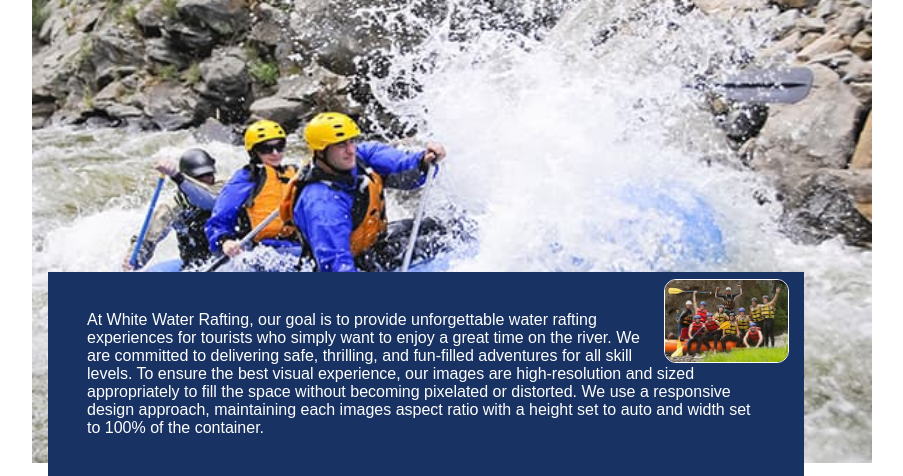
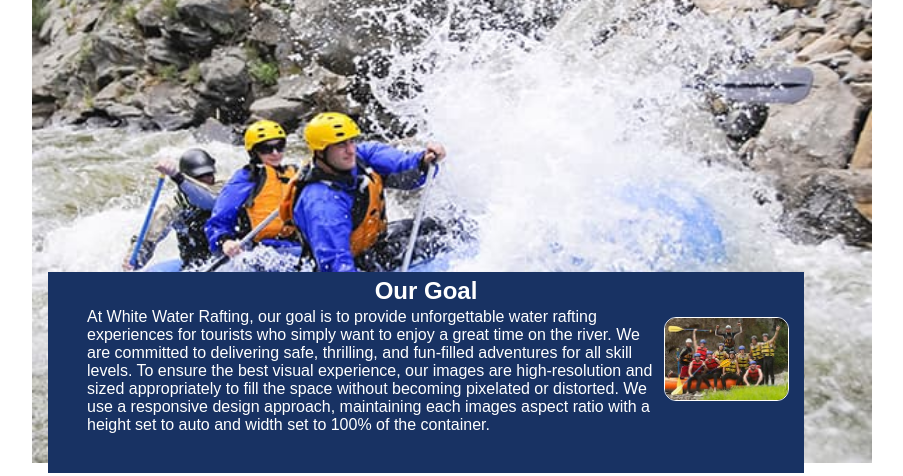
Before and after one commit to Ilegubo/wdd130, a plain HTML site: page wwr/about.html in a window 1280 px wide. Shown: the part 259-735 px from the top of the page, without its empty margins (188-1091 px from the left). Drawn offline with Linux system fonts and the light colour scheme.

Commit message:
W04 Assignment

```diff
--- a/wwr/about.html
+++ b/wwr/about.html
@@ -2,7 +2,7 @@
 <html lang="en">
 
 <head>
-	<!-- <meta charset="UTF-8" /> -->
+	<meta charset="UTF-8" />
 	<meta name="viewport" content="width=device-width, initial-scale=1.0" />
 	<meta name="description" content=" " />
 	<meta name="author" content="Ilegubo Kofi Owusu" />
@@ -27,8 +27,9 @@
 			<img src="images/background-image.jpg" class="hero-background" alt="background-image" />
 			<h1 class="about-section">About Us - White Water Rafting</h1>
 			<article class="about-section">
+				<h2>Our Goal</h2>
 				<img src="images/happy.jpg" alt="happy-client" class="happy-clients" />
-				<p>
+				<p class="goal">
 					At White Water Rafting, our goal is to provide unforgettable water rafting experiences for tourists
 					who simply want to enjoy a great time on the river. We are committed to delivering safe, thrilling,
 					and fun-filled adventures for all skill levels. To ensure the best visual experience, our images are
--- a/wwr/styles/rafting.css
+++ b/wwr/styles/rafting.css
@@ -131,8 +131,9 @@ main div {
   /* grid-row: 2; */
   display: grid;
   grid-template-columns: 1fr 1fr 1fr;
-  grid-template-rows: 1fr;
+  grid-template-rows: auto;
   text-align: justify;
+  /* gap */
 }
 
 .container h2 {
@@ -144,3 +145,14 @@ main div {
   grid-column: 1;
   grid-row: 1;
 }
+
+.about-section h2 {
+  text-align: center;
+  margin-top: -10px;
+  margin-bottom: 10px;
+  padding-bottom: 10px;
+}
+
+.goal {
+  margin-top: -25px;
+}
```
